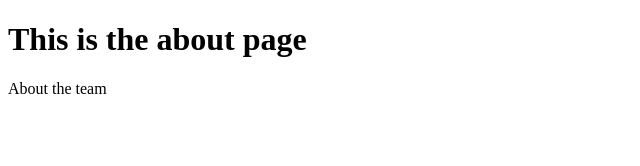
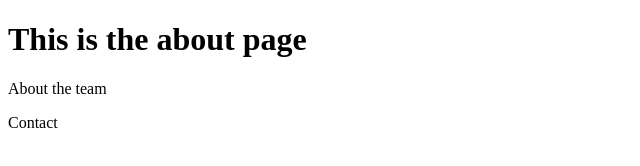
Before and after one commit to stoyj/test-branches, a plain HTML site: page about.html in a window 1280 px wide. Shown: the full height of the page, 0-640 px from the left. Drawn offline with Linux system fonts and the light colour scheme.

Commit message:
add footer

```diff
--- a/about.html
+++ b/about.html
@@ -8,5 +8,6 @@
   <body>
     <h1>This is the about page</h1>
     <p>About the team</p>
+    <footer>Contact</footer>
   </body>
 </html>
```
